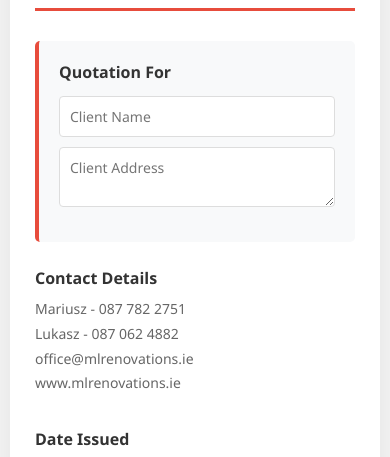
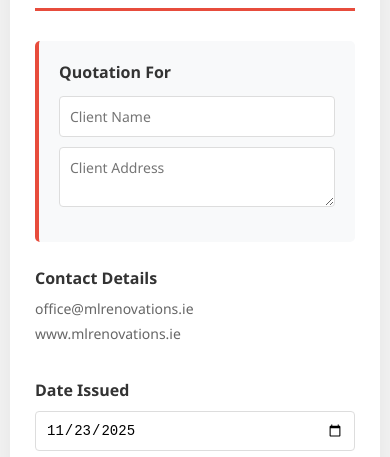
Before and after one commit to BartekTedys/Preliminary_invoice_template, a plain HTML site: page index.html in a window 390 px wide. Shown: the part 323-780 px from the top of the page. Drawn offline with Linux system fonts and the light colour scheme.

Commit message:
Hidden phone numbers

```diff
--- a/index.html
+++ b/index.html
@@ -399,8 +399,8 @@
         <div class="contact-date">
             <div class="contact-info">
                 <h3>Contact Details</h3>
-                <div>Mariusz - 087 782 2751</div>
-                <div>Lukasz - 087 062 4882</div>
+                <!-- <div>Mariusz - 087 782 2751</div>
+                <div>Lukasz - 087 062 4882</div> -->
                 <div>office@mlrenovations.ie</div>
                 <div>www.mlrenovations.ie</div>
             </div>
```
